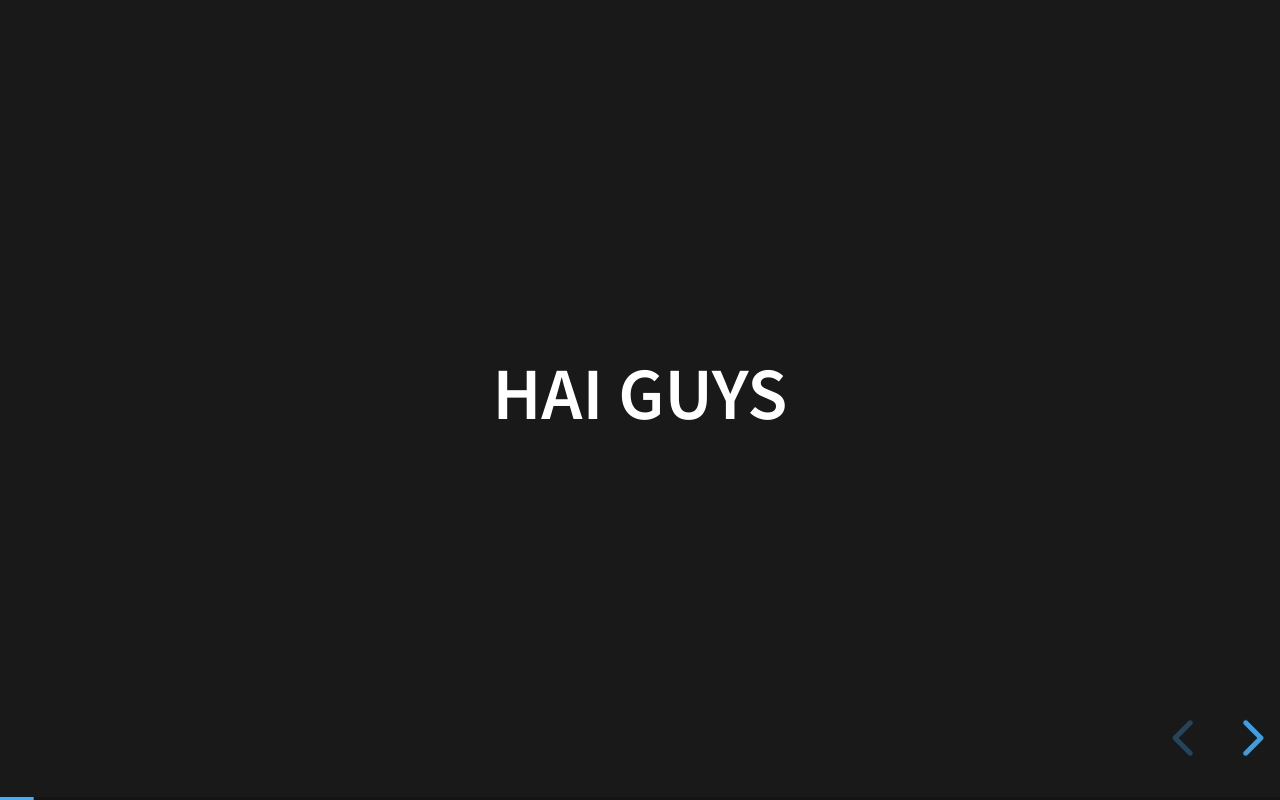
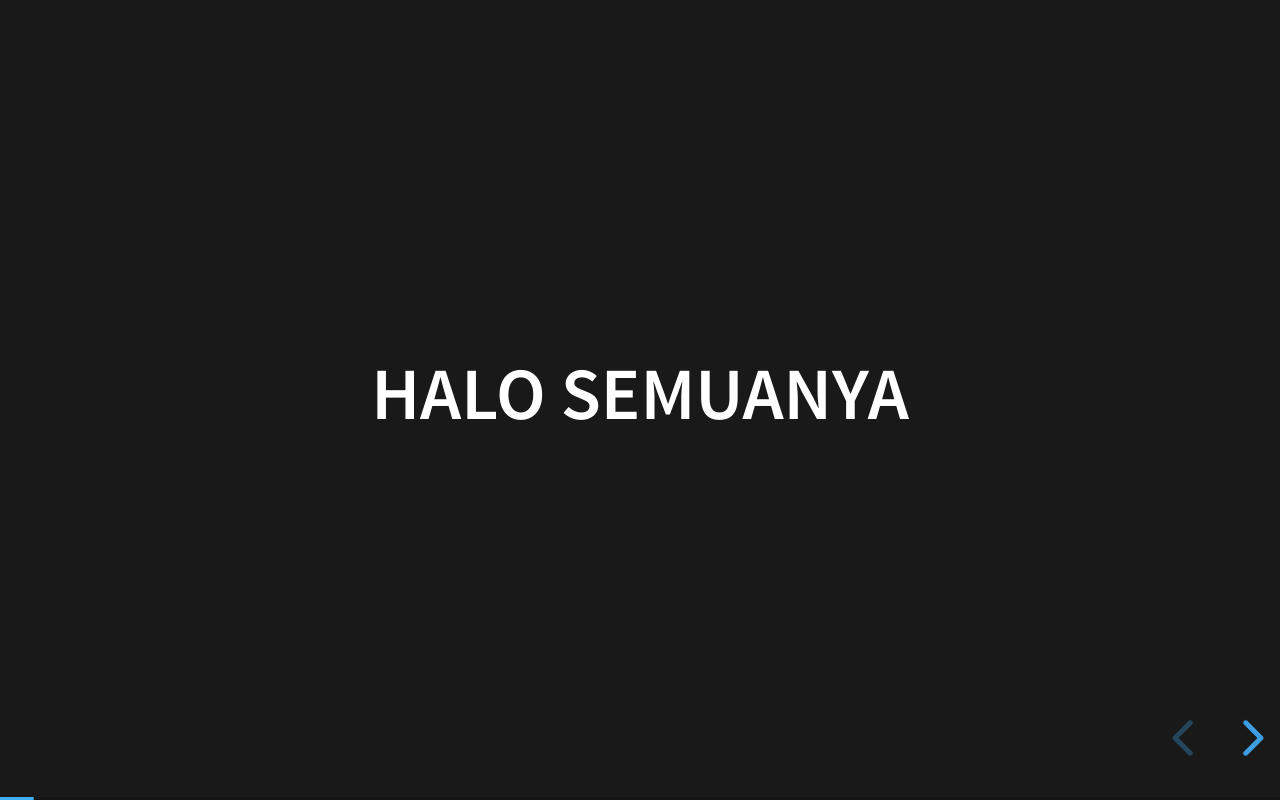
Before and after one commit to ulina28/Tugas-Project-TKPPL2021, a website: page reveal.js-master/demo.html in a window 1280 px wide. Both pictures are taken after a click on the button "next slide". Drawn offline with Linux system fonts and the light colour scheme.

Commit message:
coba ganti judul

```diff
--- a/reveal.js-master/demo.html
+++ b/reveal.js-master/demo.html
@@ -39,7 +39,7 @@
 				</section>
 
 				<section>
-					<h2>Hai Guys</h2>
+					<h2>Halo semuanya</h2>
 
 				</section>
 
```
